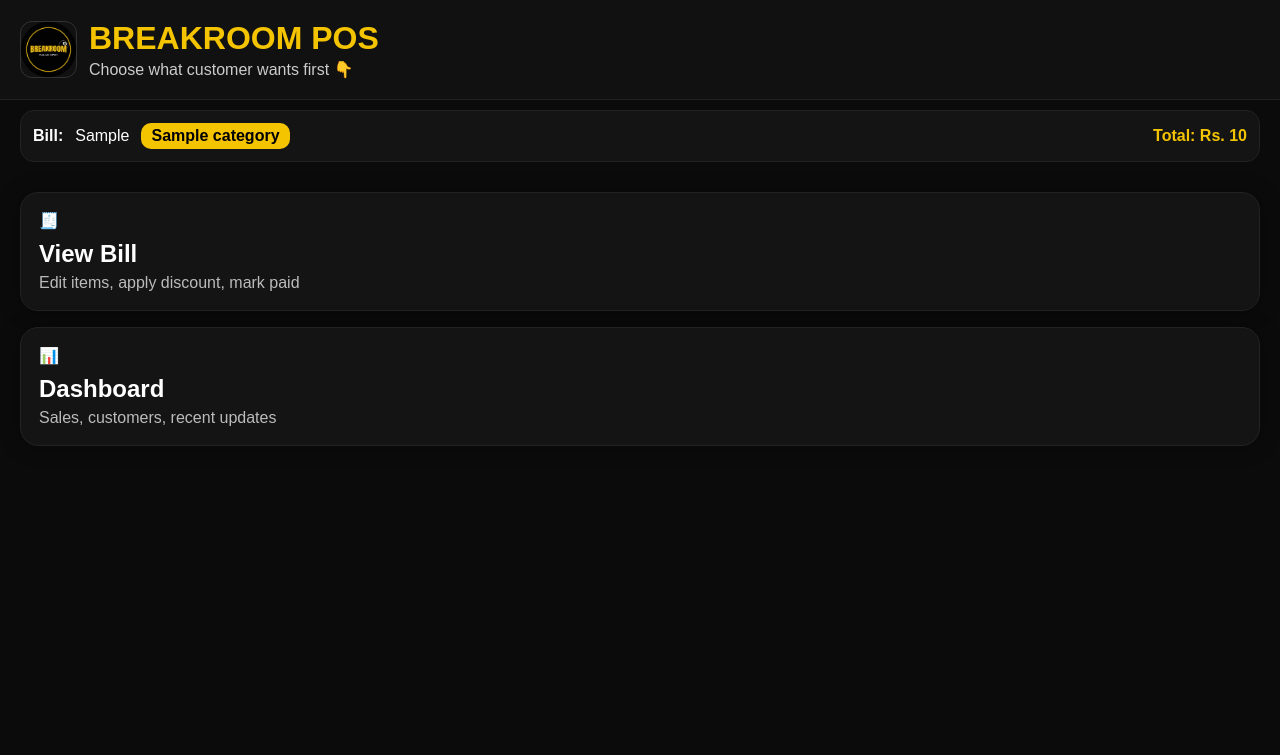
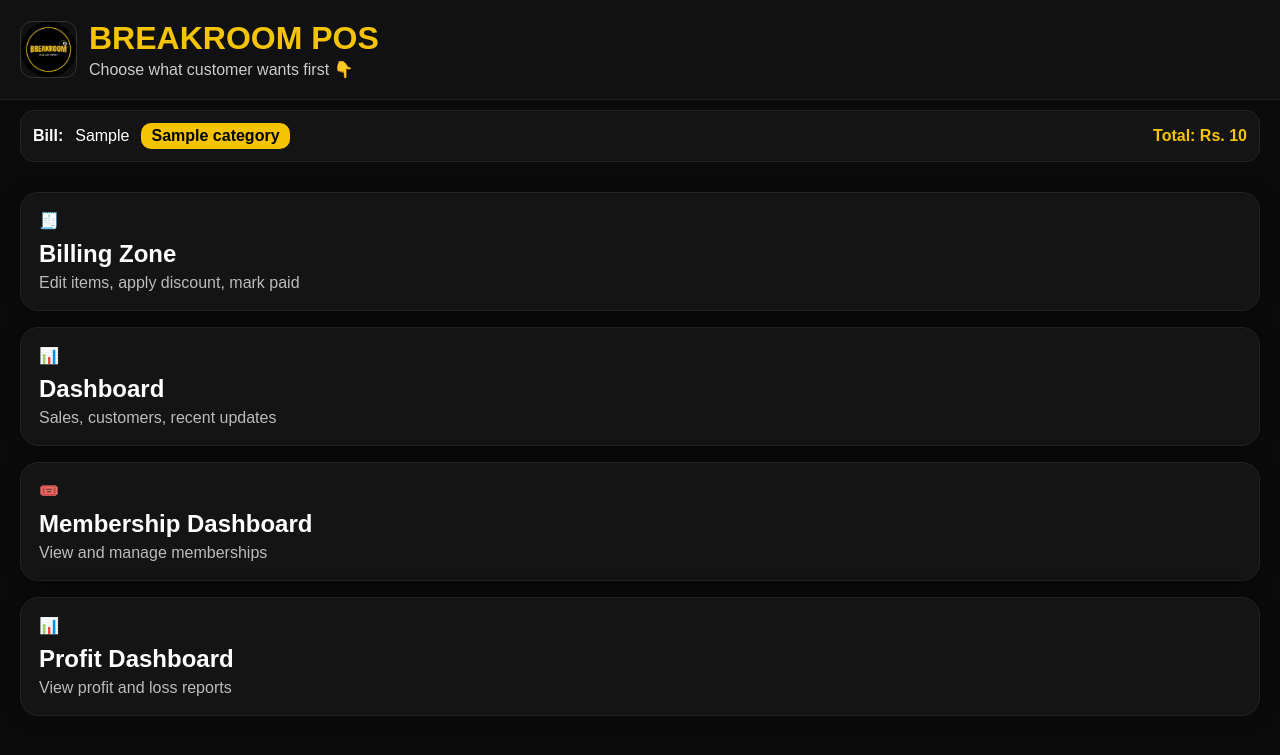
Before and after one commit to Atishkumar98-Dev/Breakroom, a Django app: template templates/pos/choose_zone.html in a window 1280 px wide. Shown: the top 755 px of the page. Run offline with Django 5.2, Linux system fonts and the light colour scheme; the template is opened without the code that fills it: most values are stand-ins (such as "Sample title", 1, 10 or a date in 2020).

Commit message:
commit-for-membership

```diff
--- a/templates/pos/choose_zone.html
+++ b/templates/pos/choose_zone.html
@@ -45,13 +45,23 @@
   </a> -->
 
   <a class="zone-card wide" href="{% url 'pos:bill_summary' %}">
-    🧾 <h2>View Bill</h2>
+    🧾 <h2>Billing Zone</h2>
     <p>Edit items, apply discount, mark paid</p>
   </a>
-
   <a class="zone-card wide" href="{% url 'pos:dashboard' %}">
     📊 <h2>Dashboard</h2>
     <p>Sales, customers, recent updates</p>
+  </a>
+
+  <a class="zone-card wide" href="{% url 'pos:membership_dashboard' %}">
+    🎟️ <h2>Membership Dashboard</h2>
+    <p>View and manage memberships</p>
+  </a>
+
+
+  <a class="zone-card wide" href="{% url 'pos:profit_dashboard' %}" >
+    📊 <h2>Profit Dashboard</h2>
+    <p>View profit and loss reports</p>
   </a>
 </div>
 
```
Also changed, not shown: templates/pos/bill_summary.html (+36 -31 lines).
